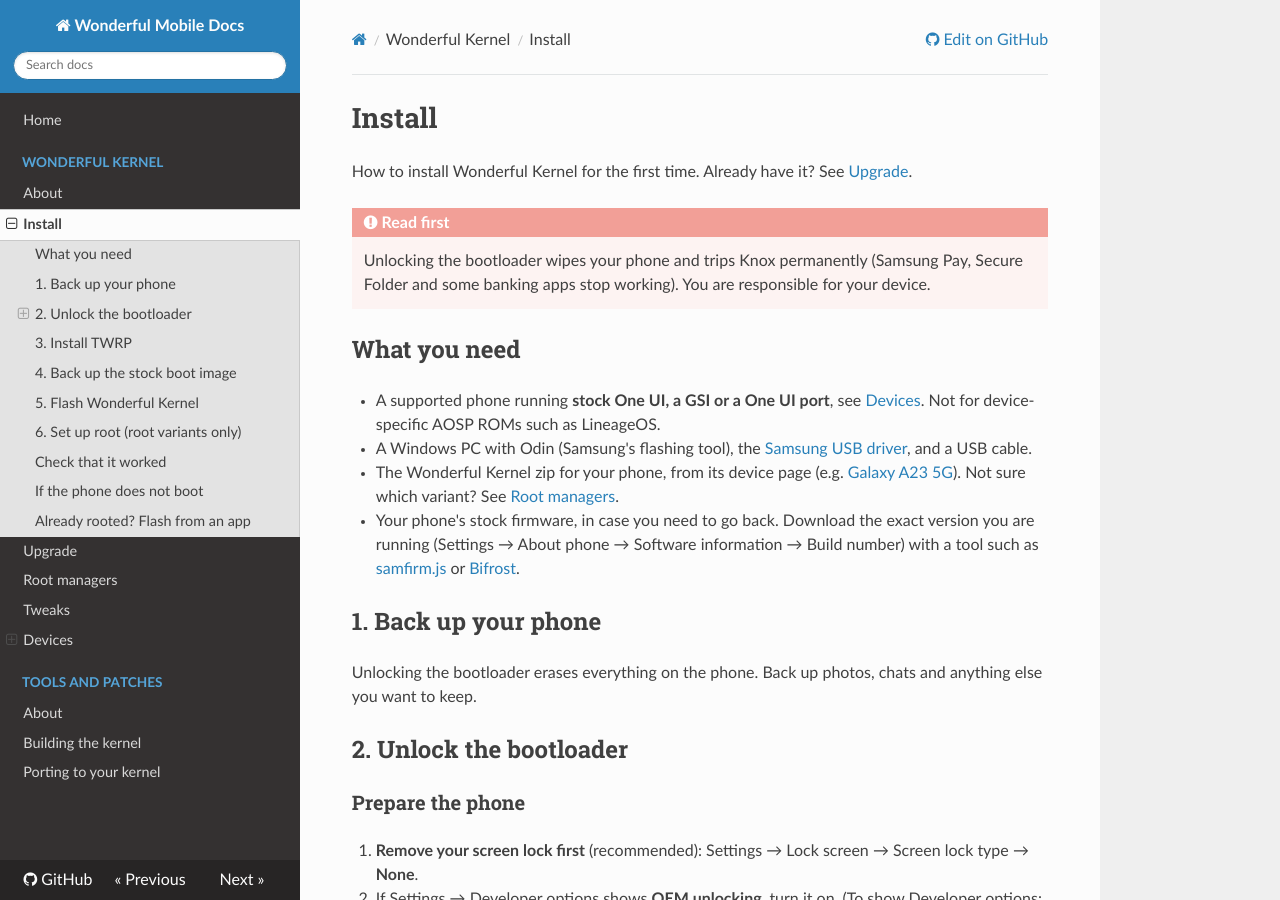
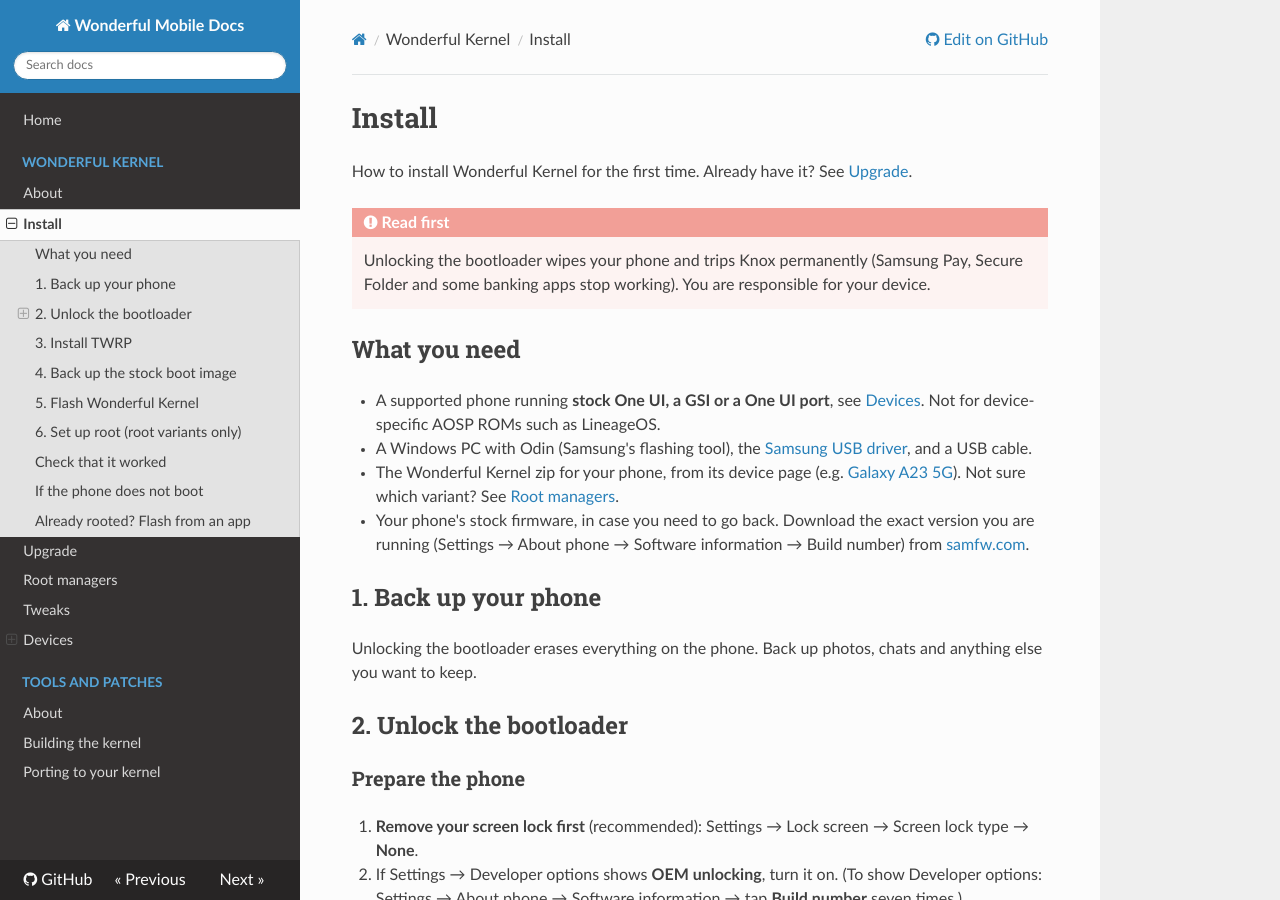
Before and after one commit to wonderful-mobile/docs, an MkDocs documentation site: the page built from docs/wonderful-kernel/install.md, in a window 1280 px wide and 900 px high. Built offline with MkDocs 1.6.1, drawn with Linux system fonts in a browser that asks for light colours; nearby versions of some CDN libraries.

Commit message:
Use samfw.com for stock firmware downloads

```diff
--- a/docs/wonderful-kernel/install.md
+++ b/docs/wonderful-kernel/install.md
@@ -20,8 +20,7 @@ How to install Wonderful Kernel for the first time. Already have it? See
   See [Root managers](root-managers.md).
 - Your phone's stock firmware, in case you need to go back. Download the exact
   version you are running (Settings → About phone → Software information →
-  Build number) with a tool such as [samfirm.js](https://github.com/jesec/samfirm.js)
-  or [Bifrost](https://github.com/zacharee/SamloaderKotlin).
+  Build number) from [samfw.com](https://samfw.com/).
 
 ## 1. Back up your phone
 
```
